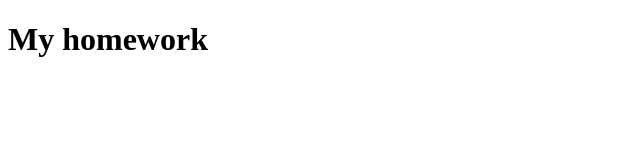
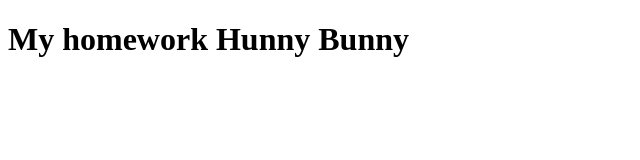
Before and after one commit to AnaKikabidze/itgirls-homework, a plain HTML site: page week4/index.html in a window 1280 px wide. Shown: the whole page, without its empty margins (0-640 px from the left). Drawn offline with Linux system fonts and the light colour scheme.

Commit message:
Update index.html
change h1 tag

```diff
--- a/week4/index.html
+++ b/week4/index.html
@@ -7,6 +7,6 @@
     <title>Document</title>
 </head>
 <body>
- <h1>My homework</h1>
+ <h1>My homework Hunny Bunny</h1>
 </body>
 </html>
```
